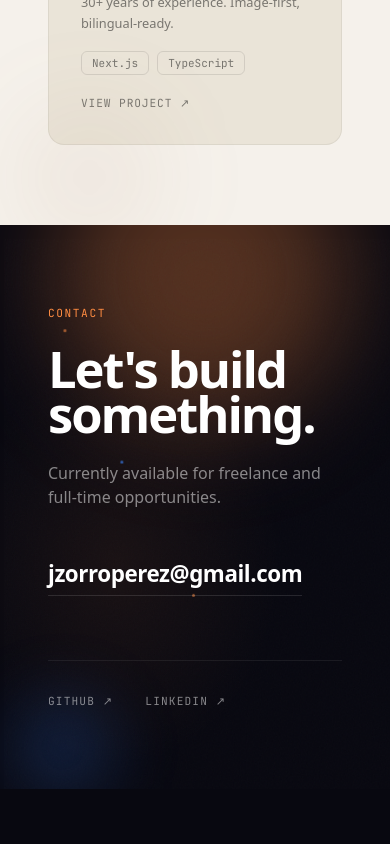
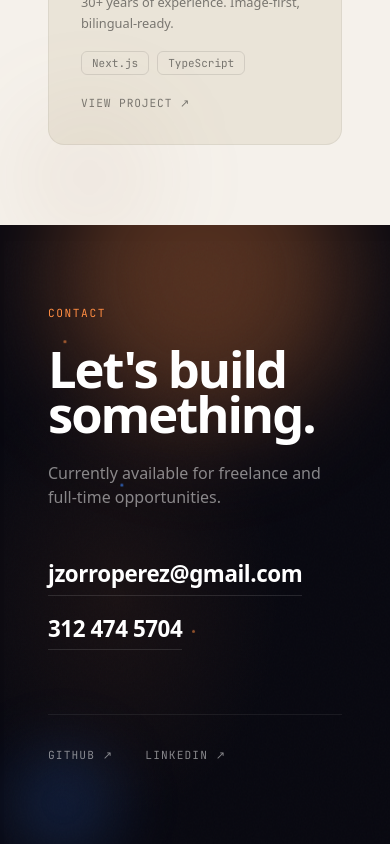
Before and after one commit to jazorro11/portafolio-julio-zorro, a Next.js app: page /en in a window 390 px wide. Shown: the part 6168-7012 px from the top of the page. Before the commit the page ends 6957 px from the top, so only its background shows below. Built offline with nearby package versions, Linux system fonts and the light colour scheme; a web font is replaced by a local one.

Commit message:
feat(contact): add phone number below email link

```diff
--- a/src/components/sections/Contact/index.tsx
+++ b/src/components/sections/Contact/index.tsx
@@ -7,6 +7,7 @@ import { AmbientBackground } from '@/components/ui/AmbientBackground';
 export default function Contact() {
   const t = useTranslations('contact');
   const email = t('email');
+  const phone = t('phone');
 
   return (
     <section
@@ -133,6 +134,38 @@ export default function Contact() {
           {email}
         </motion.a>
 
+        {/* Phone */}
+        <motion.a
+          className="phone-link"
+          href={`tel:+57${phone.replace(/\s/g, '')}`}
+          initial={{ opacity: 0, y: 20 }}
+          whileInView={{ opacity: 1, y: 0 }}
+          viewport={{ once: true }}
+          transition={{ delay: 0.4, duration: 0.6, ease: [0.23, 1, 0.32, 1] }}
+          whileHover={{ color: 'var(--color-accent)' }}
+          style={{
+            fontFamily: 'var(--font-display)',
+            fontSize: 'var(--text-2xl)',
+            fontWeight: 700,
+            letterSpacing: '-0.02em',
+            color: 'var(--color-text-dark)',
+            textDecoration: 'none',
+            display: 'inline-block',
+            borderBottom: '1px solid rgba(255,255,255,0.12)',
+            paddingBottom: '4px',
+            marginTop: '1rem',
+            transition: 'color 200ms ease, border-color 200ms ease',
+          }}
+          onMouseEnter={e => {
+            (e.currentTarget as HTMLAnchorElement).style.borderColor = 'rgba(255,140,66,0.4)';
+          }}
+          onMouseLeave={e => {
+            (e.currentTarget as HTMLAnchorElement).style.borderColor = 'rgba(255,255,255,0.12)';
+          }}
+        >
+          {phone}
+        </motion.a>
+
         {/* Social links */}
         <motion.div
           initial={{ opacity: 0 }}
@@ -178,6 +211,7 @@ export default function Contact() {
         @media (max-width: 480px) {
           #contact h2 { font-size: clamp(2.5rem, 13vw, 4rem) !important; }
           #contact .email-link { font-size: var(--text-xl) !important; word-break: break-all; }
+          #contact .phone-link { font-size: var(--text-xl) !important; word-break: break-all; }
         }
       `}</style>
     </section>
```
